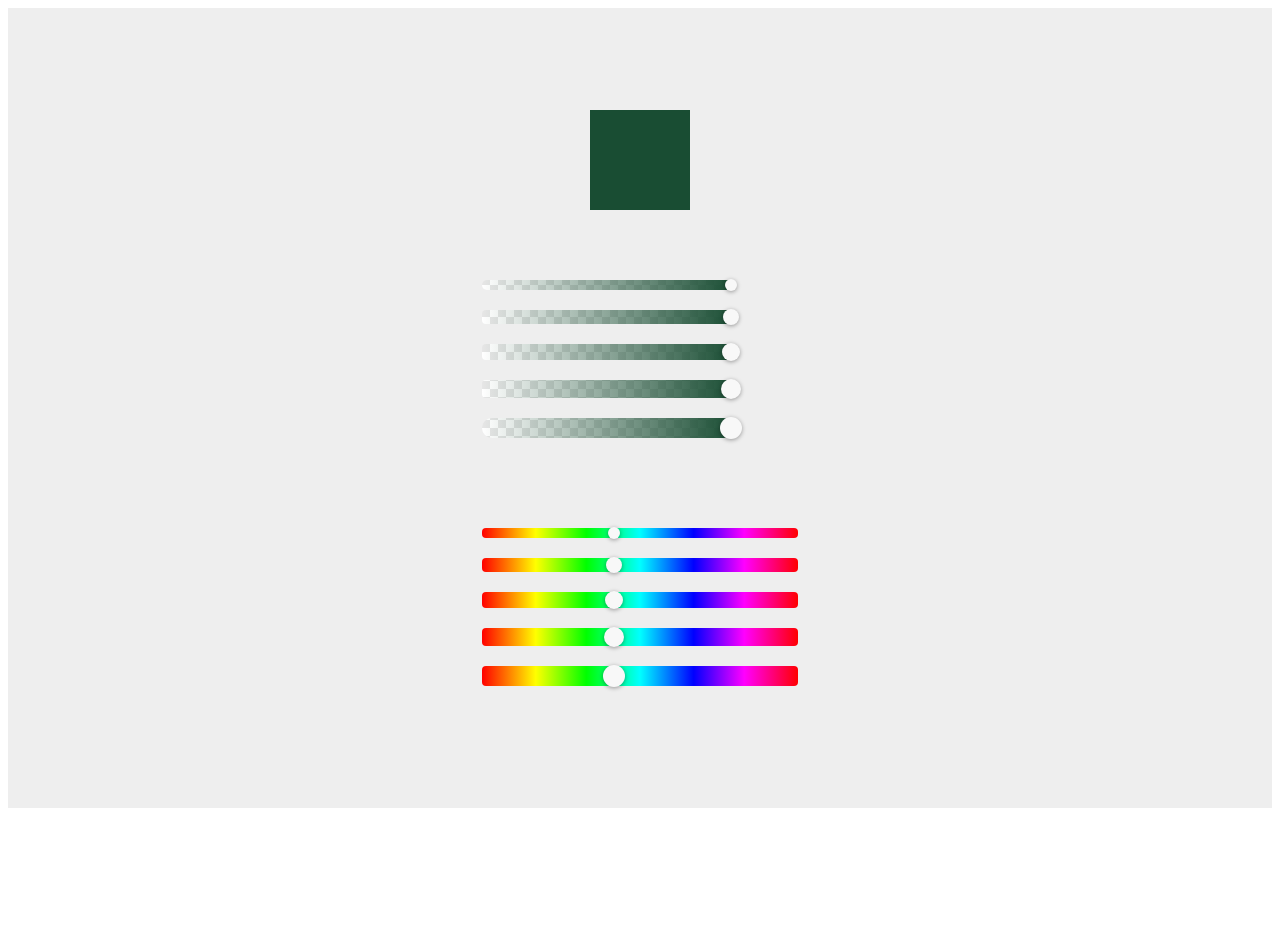
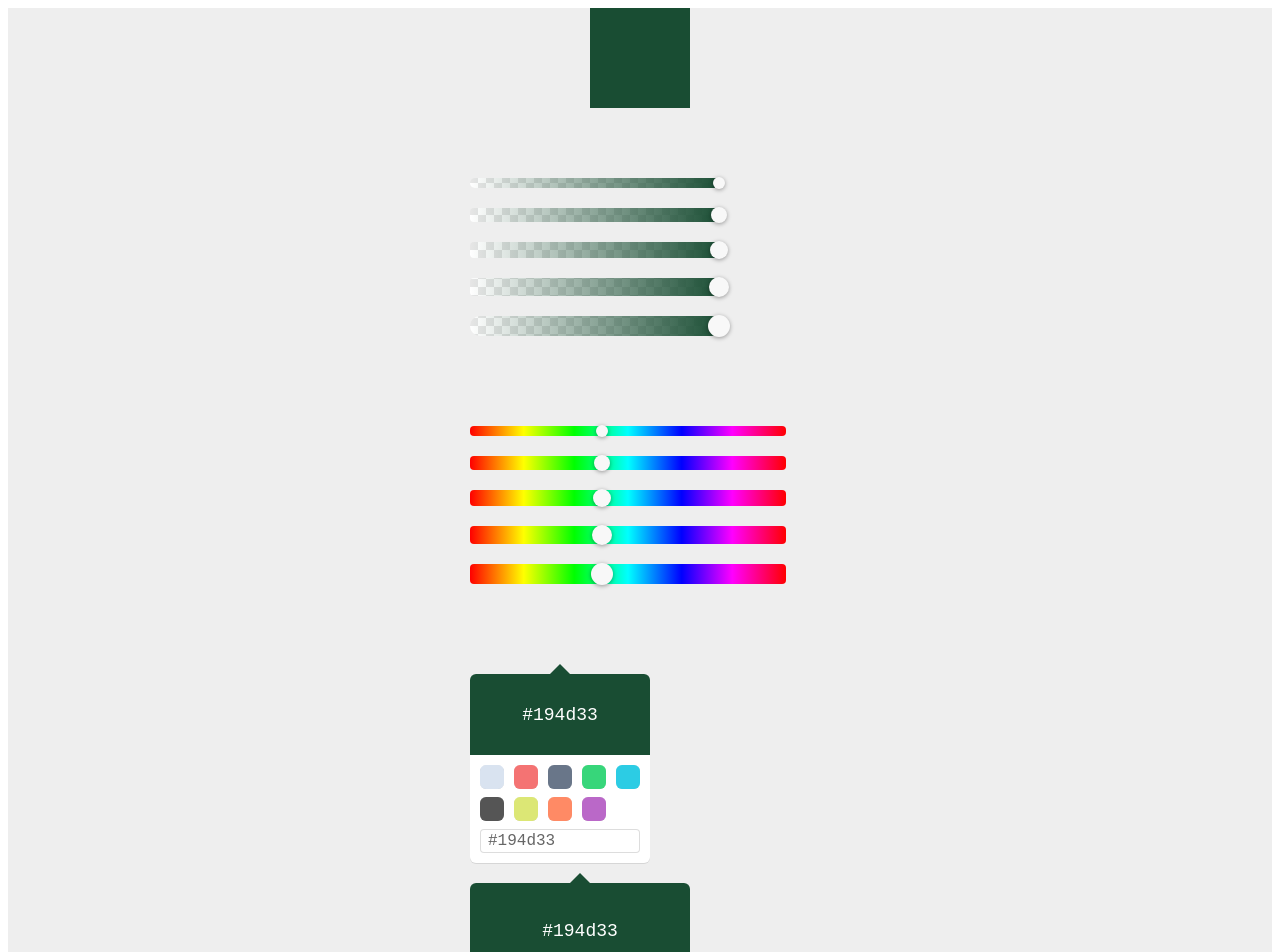
Before and after one commit to godwei123/vue-color, a Vue app: page / in a window 1280 px wide. Shown: the top 952 px of the page. Before the commit the page ends 816 px from the top, so only its background shows below. Built offline with nearby package versions, Linux system fonts and the light colour scheme.

Commit message:
BlockPicker.vue

```diff
--- a/examples/App.vue
+++ b/examples/App.vue
@@ -1,8 +1,8 @@
 <script setup lang="ts">
-// import BlockPicker from "../packages/components/block/BlockPicker.vue"
 import {ref, watch} from "vue";
 import AlphaPicker from "../packages/components/alpha/AlphaPicker.vue";
 import HuePicker from "../packages/components/hue/HuePicker.vue";
+import BlockPicker from "../packages/components/block/BlockPicker.vue";
 // import TwitterPicker from "../packages/components/twitter/TwitterPicker.vue";
 // import GithubPicker from "../packages/components/github/GithubPicker.vue";
 // import CirclePicker from "../packages/components/circle/CirclePicker.vue";
@@ -27,7 +27,6 @@ watch(value, () => {
     <div :style="{width: '100px',height: '100px',background:value,marginBottom:'50px'}"></div>
 
     <div style="display:flex;gap: 50px;flex-wrap: wrap;flex-direction: column">
-      <!--      <BlockPicker v-model="value" :colors="colors" width="250px"/>-->
       <!--      <TwitterPicker v-model="value"/>-->
       <!--      <GithubPicker v-model="value"/>-->
       <!--      <CirclePicker v-model="value"/>-->
@@ -49,6 +48,13 @@ watch(value, () => {
         <HuePicker v-model="value" :width="316" size="middle" style="margin: 20px;"/>
         <HuePicker v-model="value" :width="316" size="large" style="margin: 20px;"/>
       </div>
+      <div>
+        <BlockPicker v-model="value" size="mini" style="margin: 20px;"/>
+        <BlockPicker v-model="value" size="small" style="margin: 20px;"/>
+        <BlockPicker v-model="value" size="default" style="margin: 20px;"/>
+        <BlockPicker v-model="value" size="middle" style="margin: 20px;"/>
+        <BlockPicker v-model="value" size="large" style="margin: 20px;"/>
+      </div>
     </div>
   </div>
 </template>
--- a/packages/common/EditableInput.vue
+++ b/packages/common/EditableInput.vue
@@ -6,23 +6,41 @@
         :class="['color-input',border?'':'box-shadow-none']"
         type="text"
         :placeholder="placeholder"
-        :value="modelValue"
-        @input="$emit('update:modelValue', $event.target.value)"
+        :value="color"
+        @keyup.enter="onBlur"
+        @blur="onBlur"
+        :style="styles"
     />
   </div>
 </template>
 
 <script setup lang="ts">
-import {defineProps, defineEmits} from "vue";
+import {defineProps, defineEmits, computed} from "vue";
 
-defineProps({
-  placeholder: {type: String, default: ""},
-  label: {type: String, default: ""},
-  hash: {type: Boolean, default: false},
-  border: {type: Boolean, default: false},
-  modelValue: {}
+interface EditInputPropsType {
+  placeholder?: string,
+  label?: string,
+  hash?: boolean,
+  border?: boolean,
+  color: string,
+  radius?: string
+}
+
+const props = withDefaults(defineProps<EditInputPropsType>(), {
+  hash: false,
+  border: false
 })
-defineEmits(['update:modelValue']);
+const emit = defineEmits(['change']);
+
+const styles = computed(() => {
+  return {
+    borderRadius: props.radius
+  }
+})
+const onBlur = (e: Event) => {
+  emit('change', (e.target as HTMLInputElement).value)
+}
+
 
 </script>
 
@@ -31,6 +49,7 @@ defineEmits(['update:modelValue']);
   position: relative;
   display: flex;
   align-items: stretch;
+
 }
 
 .box-shadow-none {
--- a/packages/common/Swatch.vue
+++ b/packages/common/Swatch.vue
@@ -1,30 +1,41 @@
 <template>
-<div class="swatch" :style="styles" @click="handleClick" @keydown="handleKeyDown">
-  <slot></slot>
-<!--  <Checkboard style="box-shadow: inset 0 0 0 1px rgba(0,0,0,0.1);"></Checkboard>-->
-</div>
+  <div style="position: relative">
+    <Checkboard class="swatch-checkboard"></Checkboard>
+    <div class="swatch" :style="styles" @click="handleClick">
+      <slot></slot>
+    </div>
+  </div>
 </template>
 
 <script setup lang="ts">
-import Checkboard from  './Checkboard.vue'
+import Checkboard from './Checkboard.vue'
 import {computed} from "vue";
-const props = defineProps(['color'])
+import {ColorInput} from "tinycolor2";
+
+interface SwatchPropsType {
+  color: ColorInput
+}
+
+const props = defineProps<SwatchPropsType>()
 const emits = defineEmits(['click'])
-const handleClick = e => emits('click',props.color, e)
-const handleKeyDown = e => e.keyCode === 13 && emits('click',props.color, e)
-const styles = computed(()=>{
+const handleClick = (e: Event) => emits('click', props.color, e)
+const styles = computed(() => {
   return {
-    background:props.color
+    background: props.color
   }
 })
 </script>
 
 <style scoped>
-.swatch{
+.swatch {
   width: 100%;
   height: 100%;
   position: relative;
   cursor: pointer;
   outline: none;
 }
+
+.swatch-checkboard {
+  box-shadow: inset 0 0 0 1px rgba(0, 0, 0, 0.1);
+}
 </style>
--- a/packages/components/block/BlockPicker.vue
+++ b/packages/components/block/BlockPicker.vue
@@ -1,62 +1,81 @@
 <template>
-  <div class="card block-picker" :style="{width:width}">
-    <div v-if="triangle==='top'" class="triangle"
-         :style="{borderColor:`transparent transparent ${modelValue} transparent`}"></div>
-    <div class="head" :style="{background:modelValue}">
-      <Checkboard v-if="disableAlpha"/>
-      <div class="label" :style="{color:color.getContrastingColor(modelValue)}">
-        {{ modelValue }}
+  <div class="picker block-picker" :style="{width:styles.width}">
+    <div v-if="triangle==='top'" class="triangle" :style="{borderColor:styles.borderColor}"></div>
+    <div style="position: relative">
+      <Checkboard v-if="alpha" style="border-radius: 6px 6px 0 0"/>
+      <div class="head" :style="{background:color.origin}">
+        <div class="label" :style="{color:styles.contrastingColor}">
+          {{ color.hexString }}
+        </div>
       </div>
     </div>
     <div class="body">
-      <BlockSwatches :colors="colors" @change="handleChange" @swatchHover="onSwatchHover"/>
-      <EditableInput v-model="modelValue"/>
+      <BlockSwatches :colors="colors" @change="change"/>
+      <EditableInput radius="4px" style="height: 24px;" :color="color.hexString" @change="change"/>
     </div>
   </div>
 </template>
 
 <script setup lang="ts">
-import {ref, defineProps} from "vue";
+import {defineProps, ComputedRef, computed} from "vue";
 import EditableInput from "../../common/EditableInput.vue"
 import BlockSwatches from "./BlockSwatches.vue"
 import Checkboard from "../../common/Checkboard.vue"
-import * as color from "../../utils/color"
+import {ColorFormat, ColorObject, Size} from "../../interface";
+import {ColorInput} from "tinycolor2";
+import {convertColor, formatColor, getContrastingColor} from "../../utils/color";
 
-const props = defineProps({
-  width: {
-    type: String,
-    default: '170px'
-  },
-  colors: {
-    type: Array,
-    default: ['#D9E3F0', '#F47373', '#697689', '#37D67A', '#2CCCE4', '#555555',
-      '#dce775', '#ff8a65', '#ba68c8']
-  },
-  triangle: {
-    type: String,
-    default: 'top'
-  },
-  modelValue: {},
-  disableAlpha: {
-    type: Boolean,
-    default: false
+interface BlockPropsType {
+  modelValue: ColorInput
+  format?: ColorFormat,
+  colors?: Array<ColorInput>,
+  triangle?: string,
+  alpha?: boolean,
+  size: Size | 'full',
+  width?: string
+}
+
+const props = withDefaults(defineProps<BlockPropsType>(), {
+  colors: () => ['#D9E3F0', '#F47373', '#697689', '#37D67A', '#2CCCE4', '#555555',
+    '#dce775', '#ff8a65', '#ba68c8'],
+  triangle: 'top',
+  format: 'rgb',
+  size: 'default',
+  alpha: false,
+})
+
+const sizeEnum = {
+  'mini': '180px',
+  'small': '220px',
+  'default': '260px',
+  'middle': '300px',
+  'large': '340px',
+  'full': "100%"
+}
+const styles = computed(() => {
+  return {
+    width: props.width ? props.width : sizeEnum[props.size],
+    borderColor: `transparent transparent ${color.value.hexString} transparent`,
+    contrastingColor: `${getContrastingColor(color.value)}`
   }
+
 })
 
 const emit = defineEmits(['update:modelValue'])
 
 
-const handleChange = (color) => {
-  emit('update:modelValue', color)
+const color: ComputedRef<ColorObject> = computed(() => {
+  return convertColor(props.modelValue)
+})
+
+const change = (data: ColorObject | string) => {
+  emit("update:modelValue", formatColor(data, props.format), data)
 }
 
-const onSwatchHover = () => {
-
-}
 </script>
 
 <style scoped>
-.card {
+.picker {
   background: #fff;
   box-shadow: 0 1px rgba(0, 0, 0, .1);
   border-radius: 6px;
@@ -65,7 +84,7 @@ const onSwatchHover = () => {
 }
 
 .head {
-  height: 110px;
+  padding: 17%;
   border-radius: 6px 6px 0 0;
   display: flex;
   justify-content: center;
--- a/packages/components/block/BlockSwatches.vue
+++ b/packages/components/block/BlockSwatches.vue
@@ -1,41 +1,44 @@
 <template>
-  <div class="swatches">
+  <div class="block-swatches">
     <Swatch v-for="color in colors"
-        :key="color"
-        :color="color"
-        class="swatch"
-        @click="onClick"
-        @hover="onSwatchHover"
+            :key="color"
+            :color="color"
+            class="block-swatch"
+            @click="onClick"
     />
   </div>
 </template>
 
 <script setup lang="ts">
 import Swatch from '../../common/Swatch.vue'
-import {ref} from "vue";
-defineProps(["colors"])
-const emit = defineEmits(["change","swatchHover"])
+import {ColorInput} from "tinycolor2";
 
-const onClick = (color,e) => {
-  emit("change",color)
+interface BlockSwatchesPropsType {
+  colors: Array<ColorInput>
 }
 
-const onSwatchHover = (color,e) => {
-  emit("swatchHover",e)
+const props = withDefaults(defineProps<BlockSwatchesPropsType>(), {})
+const emit = defineEmits(["change"])
+
+const onClick = (color: ColorInput) => {
+  emit("change", color)
 }
+
 </script>
 
 <style scoped>
-.swatches{
+.block-swatches {
   display: grid;
-  grid-template-columns: repeat(auto-fit, 22px);
+  grid-template-columns: repeat(auto-fit, 24px);
   justify-content: space-between;
   gap: 8px;
-  margin-bottom: 8px;
+  padding-bottom: 8px;
 }
-.swatch{
-  width: 22px;
-  height: 22px;
-  border-radius: 4px;
+
+.block-swatch {
+  width: 24px;
+  height: 24px;
+  border-radius: 6px;
+  overflow: hidden;
 }
 </style>
--- a/packages/utils/color.ts
+++ b/packages/utils/color.ts
@@ -53,18 +53,17 @@ import {ColorFormat, ColorObject} from "../interface";
 //     return hex.length !== (4 + lh) && hex.length < (7 + lh) && tinycolor(hex).isValid()
 // }
 //
-// export const getContrastingColor = (data: string) => {
-//     if (!data) {
-//         return '#fff'
-//     }
-//     const col = toState(data)
-//     if (col.hex === 'transparent') {
-//         return 'rgba(0,0,0,0.4)'
-//     }
-//     const yiq = ((col.rgb.r * 299) + (col.rgb.g * 587) + (col.rgb.b * 114)) / 1000
-//     return (yiq >= 128) ? '#000' : '#fff'
-// }
-//
+export const getContrastingColor = (data: ColorObject) => {
+    if (!data) {
+        return '#fff'
+    }
+    if (data.hex === 'transparent') {
+        return 'rgba(0,0,0,0.4)'
+    }
+    const yiq = ((data.rgb.r * 299) + (data.rgb.g * 587) + (data.rgb.b * 114)) / 1000
+    return (yiq >= 128) ? '#000' : '#fff'
+}
+
 // export const red = {
 //     hsl: {a: 1, h: 0, l: 0.5, s: 1},
 //     hex: '#ff0000',
@@ -103,6 +102,6 @@ export const convertColor = (color: ColorInput): ColorObject => {
 }
 
 
-export const formatColor = (color: ColorObject, format: ColorFormat) => {
-    return tinycolor(color.origin).toString(format);
+export const formatColor = (color: ColorObject | string, format: ColorFormat) => {
+    return tinycolor(typeof color === 'string' ? color : color.origin).toString(format);
 }
```
Also changed, not shown: 1 other file (tests, documents, lock files or other folders).
